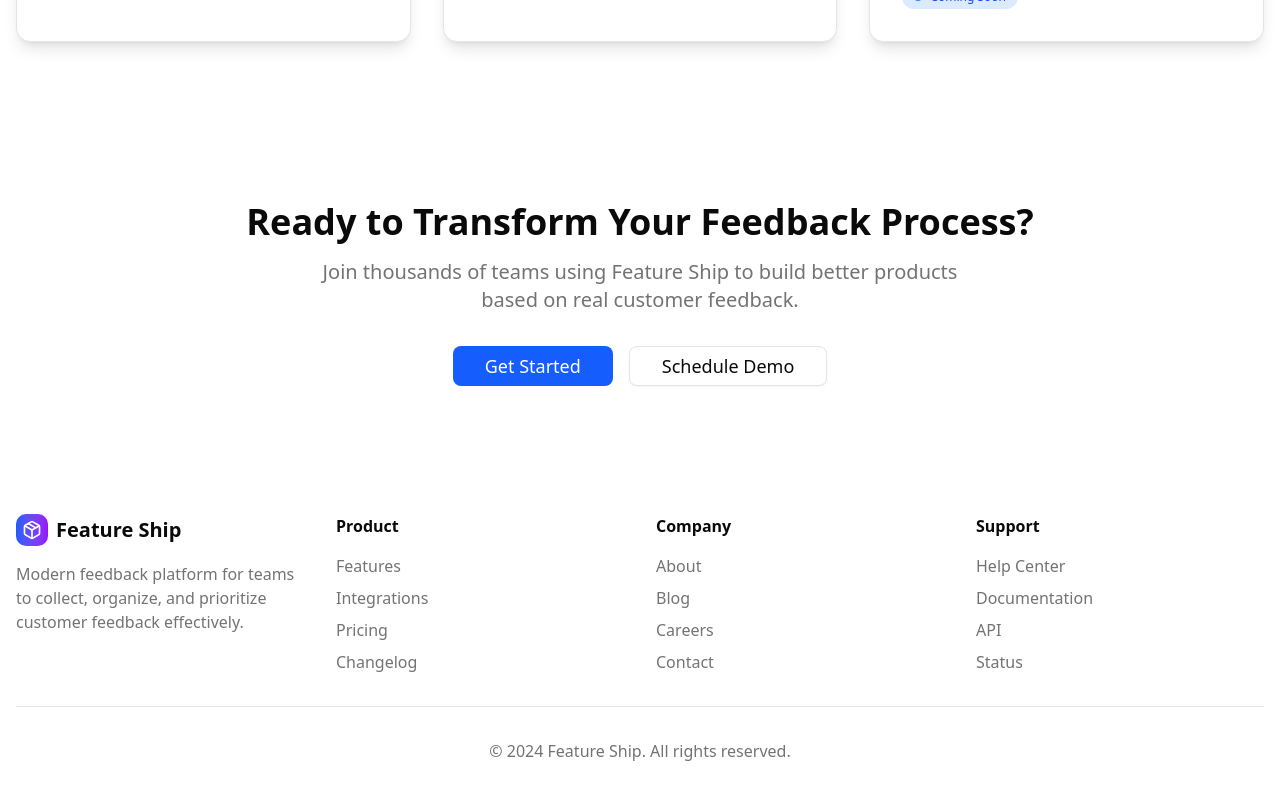
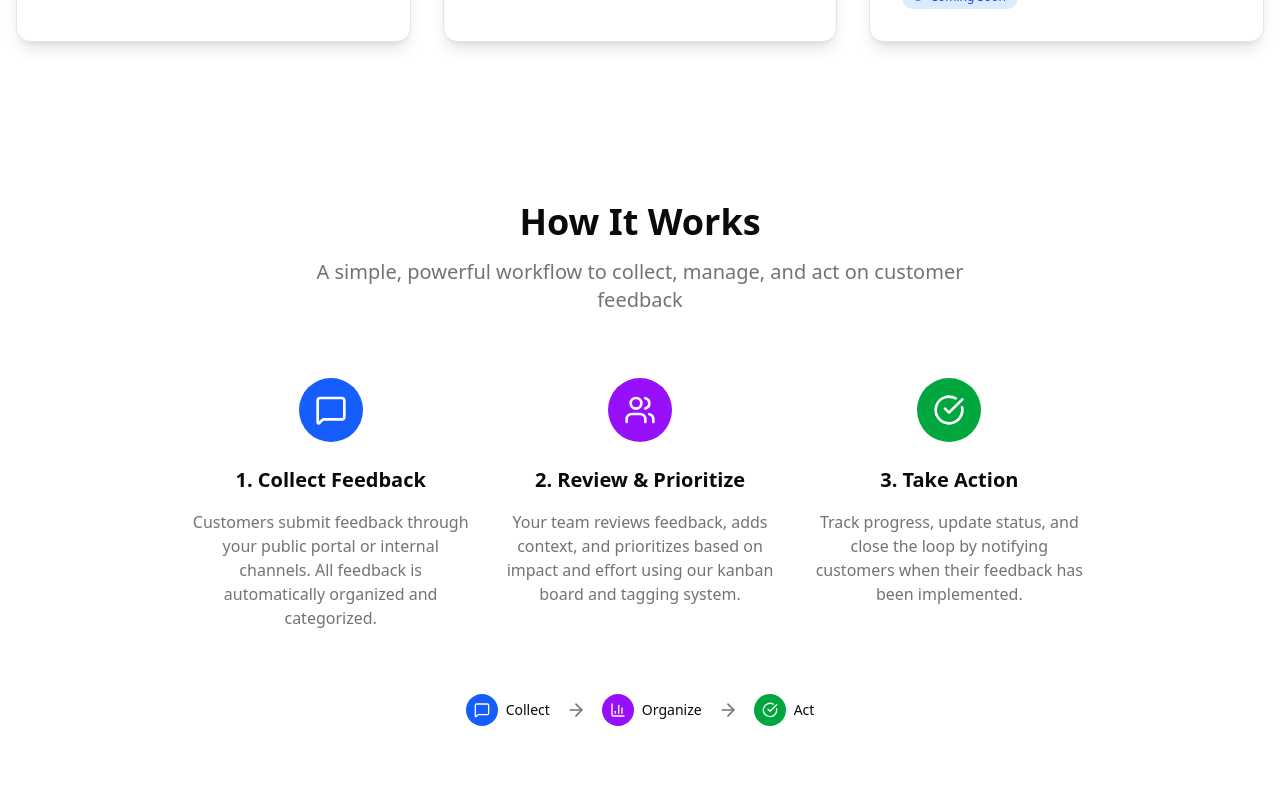
Before and after one commit to glevi2004/feature-flow, a Next.js app: page / in a window 1280 px wide. Shown: the part 1500-2300 px from the top of the page. Built offline with nearby package versions, Linux system fonts and the light colour scheme; no server answers.

Commit message:
feat: remove Integrations from navbar and create WorkflowSection component

```diff
--- a/src/app/page.tsx
+++ b/src/app/page.tsx
@@ -1,6 +1,7 @@
 import { Navbar } from "@/components/navbar";
 import { HeroSection } from "@/components/landing/HeroSection";
 import { FeaturesGrid } from "@/components/landing/FeaturesGrid";
+import { WorkflowSection } from "@/components/landing/WorkflowSection";
 import { CTASection } from "@/components/landing/CTASection";
 import { Footer } from "@/components/landing/Footer";
 
@@ -14,9 +15,7 @@ export default function Home() {
         <Navbar />
         <HeroSection />
         <FeaturesGrid />
-
-        {/* Workflow Section */}
-
+        <WorkflowSection />
         <CTASection />
         <Footer />
       </div>
--- /dev/null
+++ b/src/components/landing/WorkflowSection.tsx
@@ -0,0 +1,91 @@
+import { ArrowRight, MessageSquare, Users, CheckCircle, BarChart3 } from "lucide-react";
+
+export function WorkflowSection() {
+  return (
+    <section
+      id="workflow"
+      className="bg-background container mx-auto px-4 py-20 scroll-mt-15"
+    >
+      <div className="text-center mb-16">
+        <h2 className="text-4xl font-bold mb-4 text-foreground">
+          How It Works
+        </h2>
+        <p className="text-xl text-muted-foreground max-w-2xl mx-auto">
+          A simple, powerful workflow to collect, manage, and act on customer feedback
+        </p>
+      </div>
+
+      <div className="max-w-4xl mx-auto">
+        <div className="grid md:grid-cols-3 gap-8">
+          {/* Step 1 */}
+          <div className="text-center">
+            <div className="w-16 h-16 bg-blue-600 rounded-full flex items-center justify-center mx-auto mb-6">
+              <MessageSquare className="w-8 h-8 text-white" />
+            </div>
+            <h3 className="text-xl font-semibold mb-4 text-foreground">
+              1. Collect Feedback
+            </h3>
+            <p className="text-muted-foreground">
+              Customers submit feedback through your public portal or internal channels.
+              All feedback is automatically organized and categorized.
+            </p>
+          </div>
+
+          {/* Step 2 */}
+          <div className="text-center">
+            <div className="w-16 h-16 bg-purple-600 rounded-full flex items-center justify-center mx-auto mb-6">
+              <Users className="w-8 h-8 text-white" />
+            </div>
+            <h3 className="text-xl font-semibold mb-4 text-foreground">
+              2. Review & Prioritize
+            </h3>
+            <p className="text-muted-foreground">
+              Your team reviews feedback, adds context, and prioritizes based on
+              impact and effort using our kanban board and tagging system.
+            </p>
+          </div>
+
+          {/* Step 3 */}
+          <div className="text-center">
+            <div className="w-16 h-16 bg-green-600 rounded-full flex items-center justify-center mx-auto mb-6">
+              <CheckCircle className="w-8 h-8 text-white" />
+            </div>
+            <h3 className="text-xl font-semibold mb-4 text-foreground">
+              3. Take Action
+            </h3>
+            <p className="text-muted-foreground">
+              Track progress, update status, and close the loop by notifying
+              customers when their feedback has been implemented.
+            </p>
+          </div>
+        </div>
+
+        {/* Workflow Diagram */}
+        <div className="mt-16">
+          <div className="flex items-center justify-center space-x-4 mb-8">
+            <div className="flex items-center space-x-2">
+              <div className="w-8 h-8 bg-blue-600 rounded-full flex items-center justify-center">
+                <MessageSquare className="w-4 h-4 text-white" />
+              </div>
+              <span className="text-sm font-medium text-foreground">Collect</span>
+            </div>
+            <ArrowRight className="w-5 h-5 text-muted-foreground" />
+            <div className="flex items-center space-x-2">
+              <div className="w-8 h-8 bg-purple-600 rounded-full flex items-center justify-center">
+                <BarChart3 className="w-4 h-4 text-white" />
+              </div>
+              <span className="text-sm font-medium text-foreground">Organize</span>
+            </div>
+            <ArrowRight className="w-5 h-5 text-muted-foreground" />
+            <div className="flex items-center space-x-2">
+              <div className="w-8 h-8 bg-green-600 rounded-full flex items-center justify-center">
+                <CheckCircle className="w-4 h-4 text-white" />
+              </div>
+              <span className="text-sm font-medium text-foreground">Act</span>
+            </div>
+          </div>
+        </div>
+      </div>
+    </section>
+  );
+}
--- a/src/components/navbar.tsx
+++ b/src/components/navbar.tsx
@@ -11,7 +11,7 @@ export function Navbar() {
   const [isMenuOpen, setIsMenuOpen] = useState(false);
 
   return (
-    <header className="fixed top-0 left-0 right-0 z-50 w-screen border-b bg-background/95 backdrop-blur supports-[backdrop-filter]:bg-background/60">
+    <header className="px-6 fixed top-0 left-0 right-0 z-50 w-screen border-b bg-background/95 backdrop-blur supports-[backdrop-filter]:bg-background/60">
       <div className="flex h-14 items-center justify-between px-4 w-full">
         <div className="flex items-center">
           <div className="w-8 h-8 bg-blue-600 rounded-full flex items-center justify-center mr-3">
@@ -34,12 +34,6 @@ export function Navbar() {
               className="text-foreground hover:text-muted-foreground transition-colors text-sm"
             >
               Workflow
-              </a>
-              <a
-                href="#integrations"
-                className="text-foreground hover:text-muted-foreground transition-colors text-sm"
-              >
-                Integrations
             </a>
             <Link
               href="/documentation"
@@ -103,13 +97,6 @@ export function Navbar() {
             >
               Workflow
             </a>
-              <a
-                href="#integrations"
-                className="text-foreground hover:bg-accent hover:text-accent-foreground rounded-md px-4 transition-colors font-medium py-2 block"
-                onClick={() => setIsMenuOpen(false)}
-              >
-                Integrations
-              </a>
             <Link
               href="/documentation"
               className="text-foreground hover:bg-accent hover:text-accent-foreground rounded-md px-4 transition-colors font-medium py-2 block"
```
Lines whose indentation alone changed are shown as unchanged.
